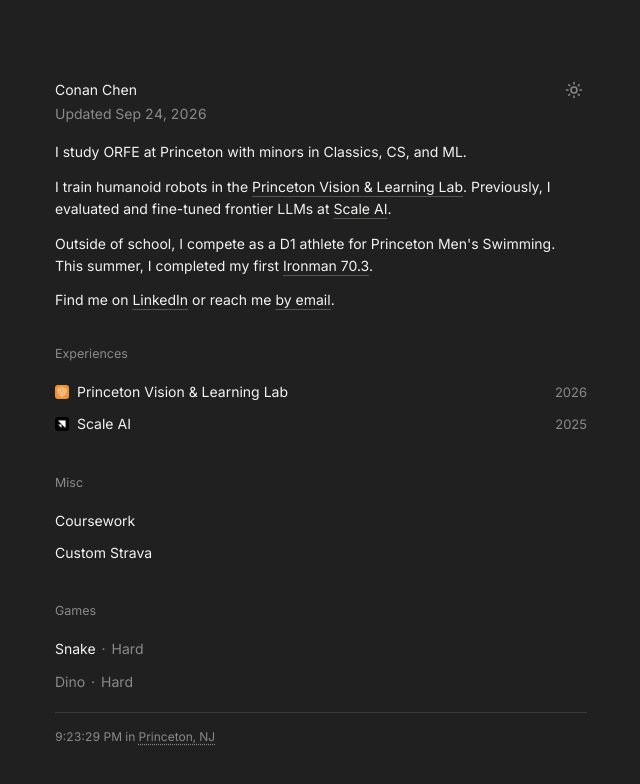
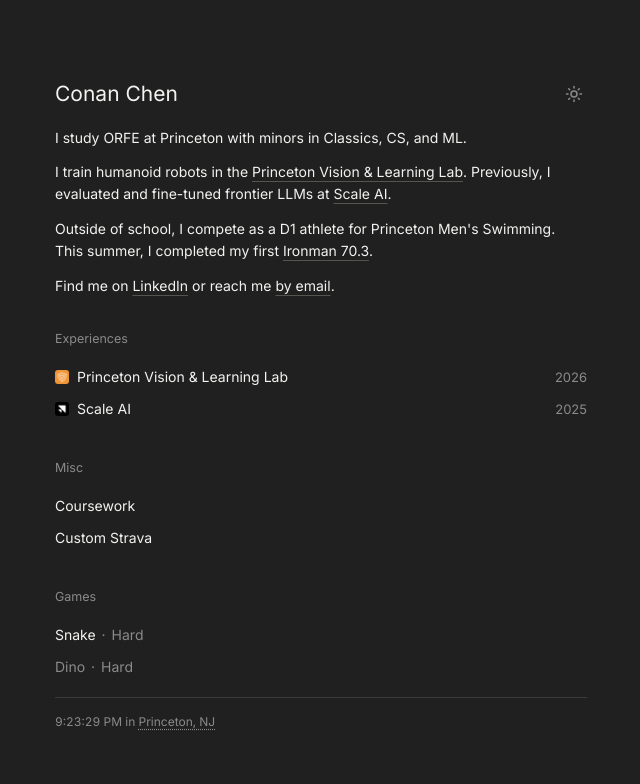
Before and after one commit to conancchen/conancchen.github.io, a Jekyll site: the page built from index.html, in a window 1280 px wide. Shown: the top 784 px of the page, without its empty margins (319-959 px from the left). Built offline with Jekyll 4.4.1, drawn with Linux system fonts in a browser that asks for light colours.

Commit message:
Give snake's Hard mode two apples, drop the Updated line, and enlarge the name
Co-Authored-By: Claude Opus 5.5 <noreply@anthropic.com>

```diff
--- a/_layouts/default.html
+++ b/_layouts/default.html
@@ -71,13 +71,12 @@
         <span class="snake-score" id="snake-score" translate="no"><span class="snake-hi" id="snake-hi"></span><span id="snake-points" aria-live="polite">000</span></span>
         </div>
       </div>
-      {% if page.subtitle %}<p class="subtitle" translate="no"><button type="button" class="replay" onclick="playTitleScramble()" title="Replay the animation">{{ page.subtitle }}</button></p>
-      {% elsif page.show_updated %}<p class="subtitle" translate="no"><button type="button" class="replay" onclick="playTitleScramble()" title="Replay the animation">Updated {{ site.time | date: "%b %-d, %Y" }}</button></p>{% endif %}
+      {% if page.subtitle %}<p class="subtitle" translate="no"><button type="button" class="replay" onclick="playTitleScramble()" title="Replay the animation">{{ page.subtitle }}</button></p>{% endif %}
     </header>
 
     <!-- Runs as soon as the title is parsed, so the first paint is already scrambled -->
     <script>
-      // Cycles the name and the "Updated" line through random, randomly colored
+      // Cycles the name and the subtitle through random, randomly colored
       // glyphs, locking each one in (in the normal text color) from left to
       // right until it spells the real text, all finishing at TOTAL_MS
       window.playTitleScramble = function () {};
--- a/index.html
+++ b/index.html
@@ -65,7 +64,7 @@ show_updated: true
       <span class="snake-row">
         <a href="#" class="row-link" id="snake-link" role="button" aria-pressed="false" onclick="toggleSnake(event)" title="Chase the apples with your cursor">Snake</a>
         <span class="snake-sep" aria-hidden="true">·</span>
-        <a href="#" class="row-link snake-hard-link" id="snake-hard" role="button" aria-pressed="false" onclick="toggleHardSnake(event)" title="Eight apples at once, bouncing across the page">Hard</a>
+        <a href="#" class="row-link snake-hard-link" id="snake-hard" role="button" aria-pressed="false" onclick="toggleHardSnake(event)" title="Two apples at once, bouncing across the page">Hard</a>
       </span>
     </div>
     <div class="row">
--- a/style.scss
+++ b/style.scss
@@ -111,7 +111,7 @@ a:focus {
 }
 
 .header h1 {
-  font-size: 14px;
+  font-size: 21px;
   font-weight: 400;
   margin: 0;
 }
```
Also changed, not shown: other parts of index.html (+3 -4 lines).
